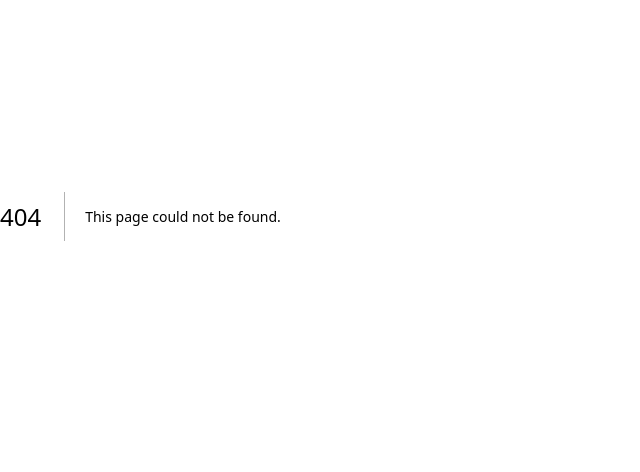
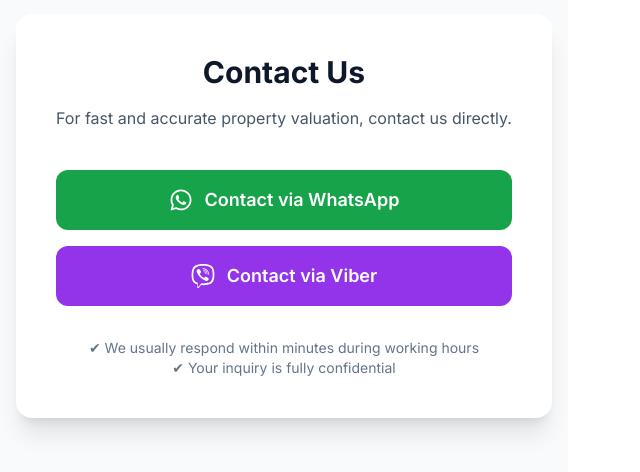
Before and after one commit to dodicha/work, a Next.js app: page /projects/valuation/contact in a window 1280 px wide. Before the commit this address had no page. Shown: the part 184-656 px from the top of the page, without its empty margins (0-640 px from the left). Built offline with nearby package versions, Linux system fonts and the light colour scheme.

Commit message:
fixing some bags and corecting code

```diff
--- a/src/app/projects/valuation/components/FastValuation.tsx
+++ b/src/app/projects/valuation/components/FastValuation.tsx
@@ -5,11 +5,11 @@
 // import { ViberButton, WhatsappButton } from "./Contact";
 import dynamic from "next/dynamic";
 
-const ViberButton = dynamic(() => import("./contact/ViberButton"), {
+const ViberButton = dynamic(() => import("./buttons/ViberButton"), {
   ssr: false,
 });
 
-const WhatsappButton = dynamic(() => import("./contact/WhatsappButton"), {
+const WhatsappButton = dynamic(() => import("./buttons/WhatsappButton"), {
   ssr: false,
 });
 
--- a/src/app/projects/valuation/components/NavBar.tsx
+++ b/src/app/projects/valuation/components/NavBar.tsx
@@ -2,7 +2,7 @@
 
 import { useState } from "react";
 import ReactCountryFlag from "react-country-flag";
-
+import Link from "next/link";
 import { useLanguage } from "../context/LanguageProvider";
 
 const languageList = [
@@ -25,9 +25,13 @@
         <div className="hidden md:flex items-center gap-8">
           <ul className="flex space-x-8 font-medium text-xl">
             {linkKeys.map((link, i) => (
-              <li key={i} className="hover:text-yellow-400 cursor-pointer">
+              <Link
+                href="/projects/valuation/contact"
+                key={i}
+                className="hover:text-yellow-400 cursor-pointer"
+              >
                 {selectedLanguageData?.[link]}
-              </li>
+              </Link>
             ))}
           </ul>
 
--- a/src/app/projects/valuation/components/contact/ViberButton.tsx
+++ b/src/app/projects/valuation/components/buttons/ViberButton.tsx
@@ -21,7 +21,7 @@
   return (
     <button
       onClick={handleViberClick}
-      className="flex items-center gap-2 bg-purple-600 hover:bg-purple-700 text-white px-4 py-2 rounded-2xl shadow-lg transition-all duration-300 cursor-pointer"
+      className="w-[140px] flex items-center gap-2 bg-purple-600 hover:bg-purple-700 text-white px-4 py-2 rounded-2xl shadow-lg transition-all duration-300 cursor-pointer"
     >
       <FaViber size={24} />
       <span>Viber</span>
--- /dev/null
+++ b/src/app/projects/valuation/contact/page.tsx
@@ -0,0 +1,50 @@
+"use client";
+
+import { FaWhatsapp, FaViber } from "react-icons/fa";
+
+export default function ContactPage() {
+  const whatsappNumber = "995551333358";
+  const viberNumber = "995551333358";
+
+  return (
+    <section className="min-h-screen flex items-center justify-center bg-slate-50 px-4">
+      <div className="max-w-xl w-full text-center bg-white shadow-xl rounded-2xl p-10">
+        {/* Title */}
+        <h1 className="text-3xl font-bold text-slate-900">Contact Us</h1>
+
+        <p className="mt-4 text-slate-600">
+          For fast and accurate property valuation, contact us directly.
+        </p>
+
+        {/* Buttons */}
+        <div className="mt-10 flex flex-col gap-4">
+          {/* WhatsApp */}
+          <a
+            href={`https://wa.me/${whatsappNumber}`}
+            target="_blank"
+            rel="noopener noreferrer"
+            className="flex items-center justify-center gap-3 bg-green-600 text-white py-4 rounded-xl text-lg font-semibold hover:bg-green-700 transition"
+          >
+            <FaWhatsapp size={24} />
+            Contact via WhatsApp
+          </a>
+
+          {/* Viber */}
+          <a
+            href={`viber://chat?number=${viberNumber}`}
+            className="flex items-center justify-center gap-3 bg-purple-600 text-white py-4 rounded-xl text-lg font-semibold hover:bg-purple-700 transition"
+          >
+            <FaViber size={24} />
+            Contact via Viber
+          </a>
+        </div>
+
+        {/* Trust note */}
+        <p className="mt-8 text-sm text-slate-500">
+          ✔ We usually respond within minutes during working hours
+          <br />✔ Your inquiry is fully confidential
+        </p>
+      </div>
+    </section>
+  );
+}
--- a/src/app/projects/valuation/page.tsx
+++ b/src/app/projects/valuation/page.tsx
@@ -1,6 +1,5 @@
 "use client";
 
-import React from "react";
 import HomeSlider from "./components/HomeSlider";
 import NavBar from "./components/NavBar";
 import LanguageProvider from "./context/LanguageProvider";
```
Also changed, not shown: src/app/projects/valuation/components/buttons/WhatsappButton.tsx (renamed from src/app/projects/valuation/components/contact/WhatsappButton.tsx).
